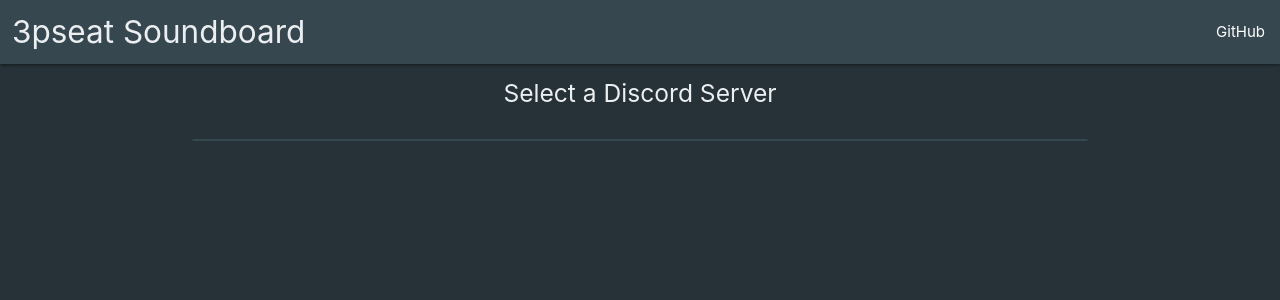
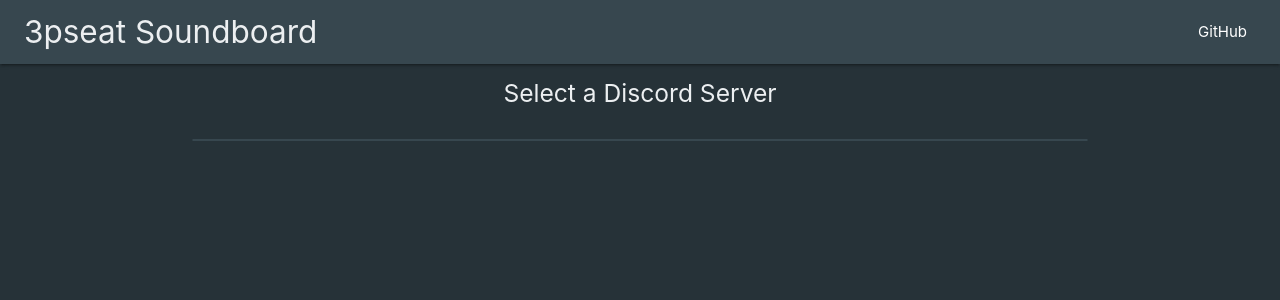
Before and after one commit to gpauloski/3pseatBot, a Python web app: template threepseat/sounds/templates/guilds.html in a window 1280 px wide. Shown: the top 300 px of the page. Run offline with Jinja, Linux system fonts and the light colour scheme; the template is opened without the code that fills it, so the values that code supplies are empty; some libraries are stand-ins or nearby versions.

Commit message:
Improve navbar spacing

```diff
--- a/threepseat/sounds/templates/guilds.html
+++ b/threepseat/sounds/templates/guilds.html
@@ -33,13 +33,13 @@
   <!-- Nav Bar -->
   <nav class="blue-grey darken-3">
     <div class="nav-wrapper">
-      <div style="padding-left: 12px;">
+      <div style="padding-left: 24px;">
         <a href="/" class="brand-logo blue-grey-text text-lighten-5">3pseat Soundboard</a>
       </div>
       <a href="#" data-target="mobile" class="sidenav-trigger">
         <i class="material-icons blue-grey-text text-lighten-1">menu</i>
       </a>
-      <ul id="nav-mobile" class="right hide-on-med-and-down">
+      <ul id="nav-mobile" class="right hide-on-med-and-down" style="padding-right: 18px;">
           <li><a href="https://github.com/gpauloski/3pseatBot">GitHub</a></li>
       </ul>
     </div>
--- a/threepseat/sounds/templates/sounds.html
+++ b/threepseat/sounds/templates/sounds.html
@@ -50,13 +50,13 @@
   <!-- Nav Bar -->
   <nav class="blue-grey darken-3">
     <div class="nav-wrapper">
-      <div style="padding-left: 12px;">
+      <div style="padding-left: 24px;">
         <a href="/" class="brand-logo blue-grey-text text-lighten-5">3pseat Soundboard</a>
       </div>
       <a href="#" data-target="mobile" class="sidenav-trigger">
         <i class="material-icons blue-grey-text text-lighten-1">menu</i>
       </a>
-      <ul id="nav-mobile" class="right hide-on-med-and-down">
+      <ul id="nav-mobile" class="right hide-on-med-and-down" style="padding-right: 18px">
           <li><a href="https://github.com/gpauloski/3pseatBot">GitHub</a></li>
       </ul>
     </div>
```
